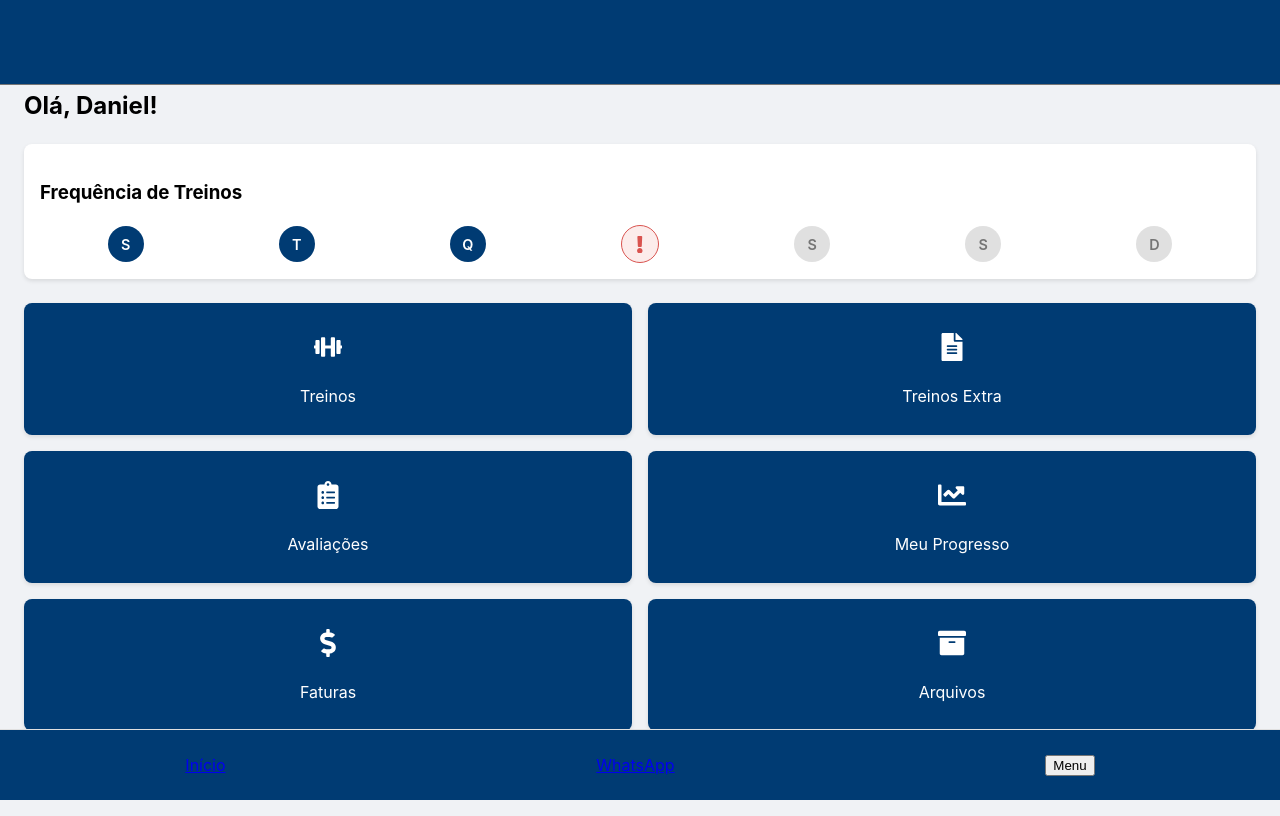
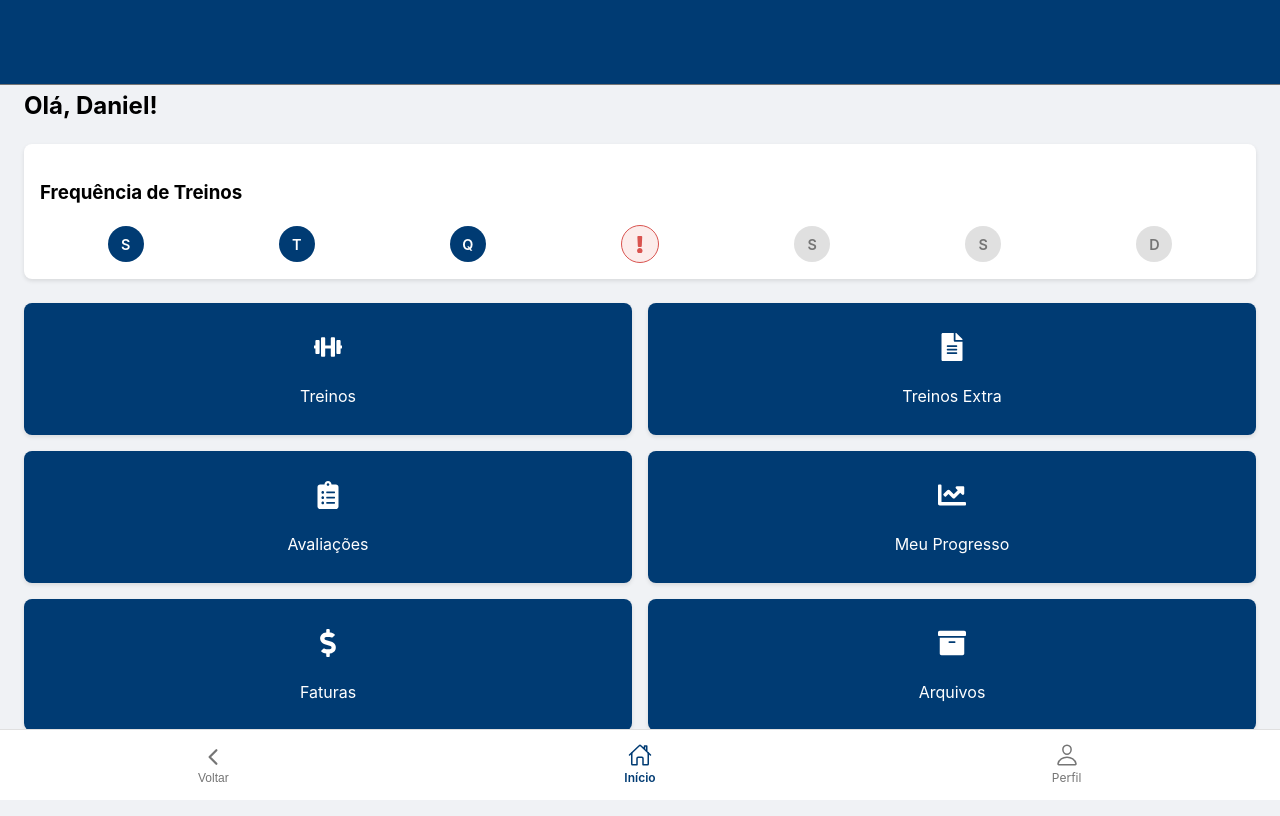
Before and after one commit to DanielPMorais/fit-track, a React (Vite) app: page / in a window 1280 px wide. Built offline with nearby package versions, Linux system fonts and the light colour scheme.

Commit message:
refactor(Layout): update bottom navigation to [Back, Home, Profile]

```diff
--- a/src/App.jsx
+++ b/src/App.jsx
@@ -1,6 +1,6 @@
 import { Routes, Route } from 'react-router-dom'
 import { Layout } from './components/Layout'
-import { HomePage, WorkoutListPage, WorkoutDetailPage } from './pages'
+import { HomePage, WorkoutListPage, WorkoutDetailPage, ProfilePage } from './pages'
 
 function App() {
   return (
@@ -9,6 +9,7 @@ function App() {
         <Route index element={<HomePage />} />
         <Route path="treinos" element={<WorkoutListPage />} />
         <Route path="treino/:workoutId" element={<WorkoutDetailPage />} />
+        <Route path="perfil" element={<ProfilePage />} />
       </Route>
       {/* TODO: Implement LoginPage */}
       {/* <Route path="/login" element={<LoginPage />} /> */}
--- a/src/components/Layout/Layout.jsx
+++ b/src/components/Layout/Layout.jsx
@@ -1,12 +1,16 @@
 import React from "react";
-import { Outlet, Link } from "react-router-dom";
+import { Outlet, Link, NavLink, useNavigate } from "react-router-dom";
 import styles from "./Layout.module.css";
 
-const IconHome = () => <span></span>;
-const IconWhatsApp = () => <span></span>;
-const IconMenu = () => <span></span>;
+import { IoChevronBack, IoHomeOutline, IoPersonOutline } from "react-icons/io5";
 
 export function Layout() {
+  const navigate = useNavigate();
+
+  const handleBack = () => {
+    navigate(-1);
+  };
+
   return (
     <div className={styles.appContainer}>
       <header className={styles.header}>
@@ -18,18 +22,36 @@ export function Layout() {
       </main>
 
       <footer className={styles.bottomNav}>
-        <Link to="/" className={styles.navButton}>
-          <IconHome />
+        {/* 1. Botão Voltar (Esquerda) */}
+        <button onClick={handleBack} className={styles.navButton}>
+          <IoChevronBack className={styles.navIcon} />
+          <span>Voltar</span>
+        </button>
+
+        {/* 2. Botão Início (Centro) - Usamos NavLink */}
+        <NavLink
+          to="/"
+          // O NavLink nos dá 'isActive' para aplicarmos um estilo especial
+          className={({ isActive }) =>
+            isActive ? `${styles.navButton} ${styles.active}` : styles.navButton
+          }
+          end // 'end' garante que ele só fica ativo na rota exata "/"
+        >
+          <IoHomeOutline className={styles.navIcon} />
           <span>Início</span>
-        </Link>
-        <a href="https://wa.me/your-number" className={styles.navButton}>
-          <IconWhatsApp />
-          <span>WhatsApp</span>
-        </a>
-        <button className={styles.navButton}>
-          <IconMenu />
-          <span>Menu</span>
-        </button>
+        </NavLink>
+
+        {/* 3. Botão Perfil (Direita) - Usamos Link normal */}
+        <NavLink
+          to="/perfil"
+          className={({ isActive }) =>
+            isActive ? `${styles.navButton} ${styles.active}` : styles.navButton
+          }
+          end
+        >
+          <IoPersonOutline className={styles.navIcon} />
+          <span>Perfil</span>
+        </NavLink>
       </footer>
     </div>
   );
--- a/src/components/Layout/Layout.module.css
+++ b/src/components/Layout/Layout.module.css
@@ -39,7 +39,7 @@
   display: flex;
   justify-content: space-around;
   align-items: center;
-  background-color: var(--primary-blue);
+  background-color: var(--primary-white);
   border-top: 1px solid var(--neutral-light);
   position: fixed;
   bottom: 0;
@@ -49,7 +49,7 @@
   z-index: 1000;
 }
 
-navButton {
+.navButton {
   display: flex;
   flex-direction: column;
   align-items: center;
@@ -60,9 +60,19 @@ navButton {
   color: var(--neutral-medium);
   font-size: 0.75rem;
   text-decoration: none;
-  gap: 4px;
+  gap: 2px;
+  min-width: 60px;
 }
 
 .navButton:hover {
   color: var(--primary-blue);
 }
+
+.navIcon {
+  font-size: 1.5rem; /* Ajuste o tamanho do ícone */
+}
+
+.navButton.active {
+  color: var(--primary-blue);
+  font-weight: 600;
+}
--- /dev/null
+++ b/src/pages/ProfilePage.jsx
@@ -0,0 +1,10 @@
+import React from 'react';
+
+export function ProfilePage() {
+  return (
+    <div>
+      <h2>Perfil e Configurações</h2>
+      <p>(Página em construção...)</p>
+    </div>
+  );
+}
--- a/src/pages/index.js
+++ b/src/pages/index.js
@@ -1,3 +1,4 @@
 export * from './HomePage';
 export * from './WorkoutListPage';
 export * from './WorkoutDetailPage';
+export * from './ProfilePage';
```
